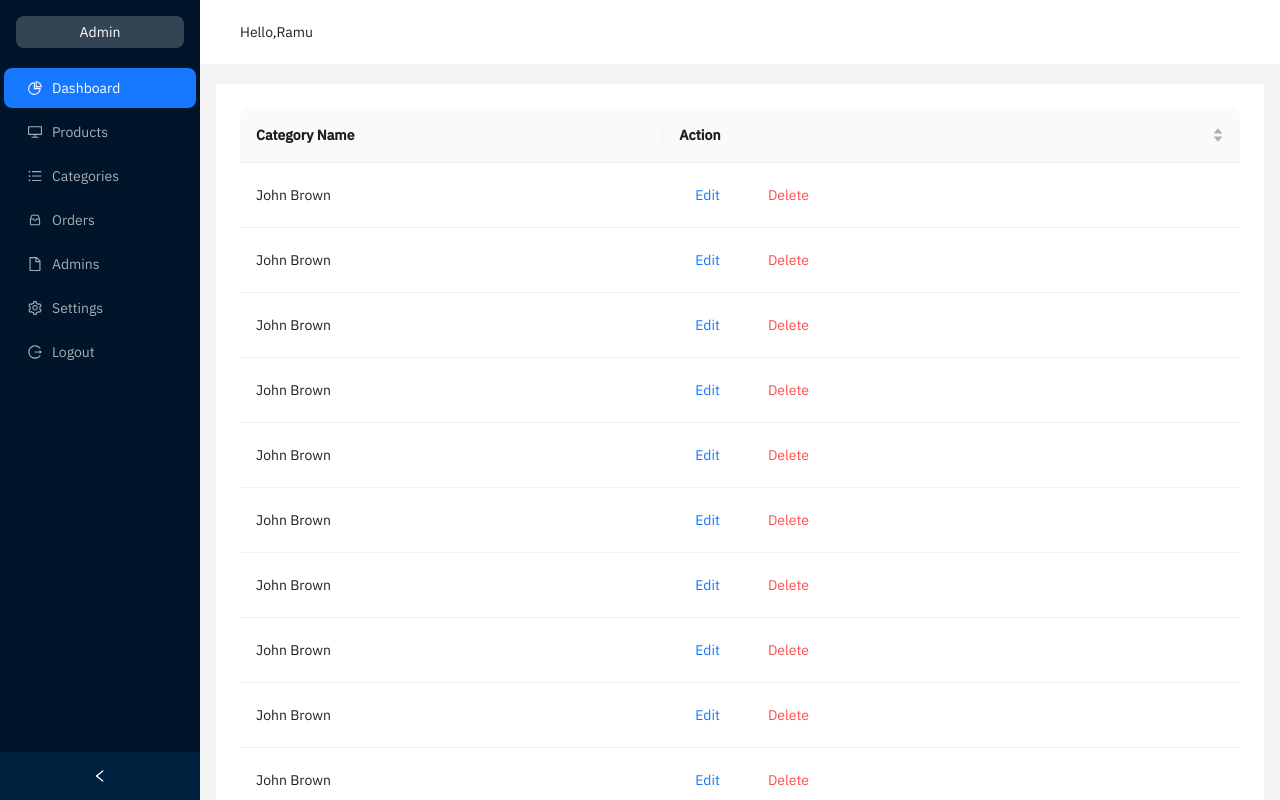
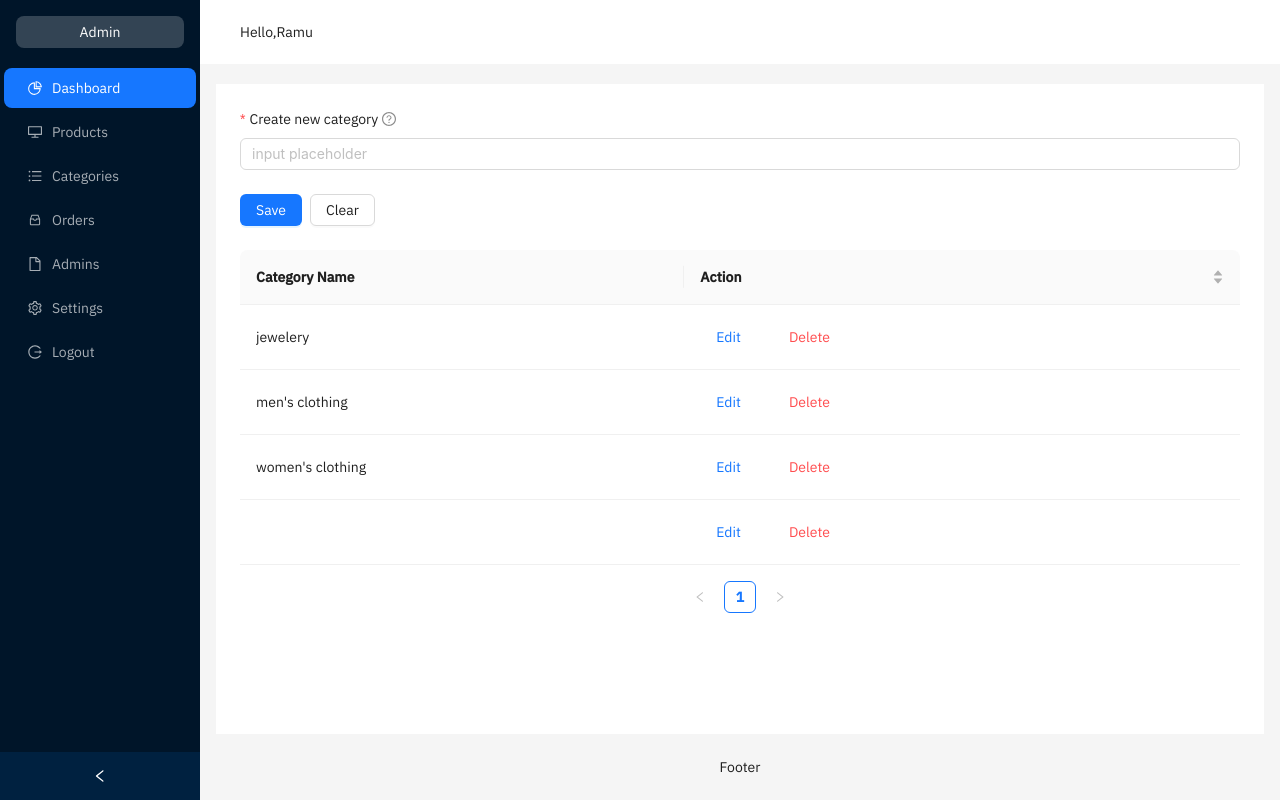
Before and after one commit to bugudiramu/admin-ui, a React (Vite) app: page /categories in a window 1280 px wide. Shown: the top 800 px of the page. Built offline with nearby package versions, Linux system fonts and the light colour scheme; the HTML template or start-up script is replaced by a standard one.

Commit message:
Categories page UI done

```diff
--- a/src/pages/Categories/Categories.tsx
+++ b/src/pages/Categories/Categories.tsx
@@ -1,9 +1,14 @@
 import { ColumnsType } from "antd/es/table";
 import AntTable from "../../components/AntTable/AntTable";
-import { Button, Space } from "antd";
+import { Button, Form, Input, Space } from "antd";
 import { ICategoryData } from "./Category.interface";
+import { categories } from "../../constants";
+import { useState } from "react";
+import { RequiredMark } from "antd/es/form/Form";
 
 const Categories = () => {
+  const [form] = Form.useForm();
+
   const columns: ColumnsType<ICategoryData> = [
     {
       title: "Category Name",
@@ -24,14 +29,40 @@ const Categories = () => {
     },
   ];
   const data: ICategoryData[] = [];
-  for (let i = 1; i <= 100; i++) {
+  for (let i = 1; i <= categories.length; i++) {
     data.push({
       key: i,
-      categoryName: "John Brown",
+      categoryName: categories[i],
     });
   }
   return (
     <div>
+      {/* Add new category */}
+      <Form form={form} layout="vertical" requiredMark={true}>
+        <Form.Item
+          label="Create new category"
+          required
+          tooltip="This is a required field"
+          name="createNewCategory"
+        >
+          <Input placeholder="input placeholder" />
+        </Form.Item>
+        <Form.Item>
+          <Space size="small">
+            <Button type="primary" htmlType="submit">
+              Save
+            </Button>
+            <Button
+              onClick={() => {
+                console.log({ form });
+                form.resetFields();
+              }}
+            >
+              Clear
+            </Button>
+          </Space>
+        </Form.Item>
+      </Form>
       <AntTable columns={columns} data={data} />
     </div>
   );
```
